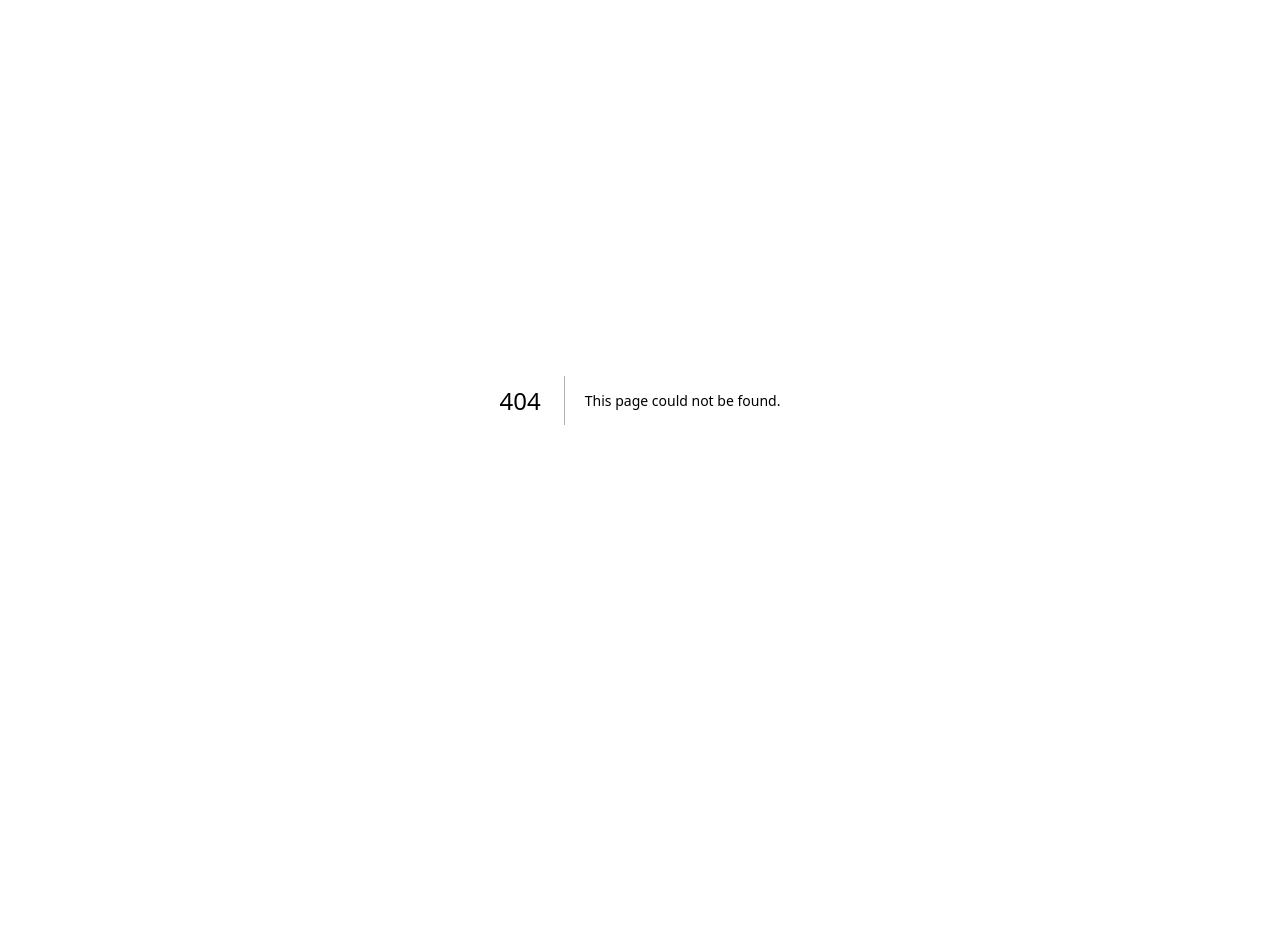
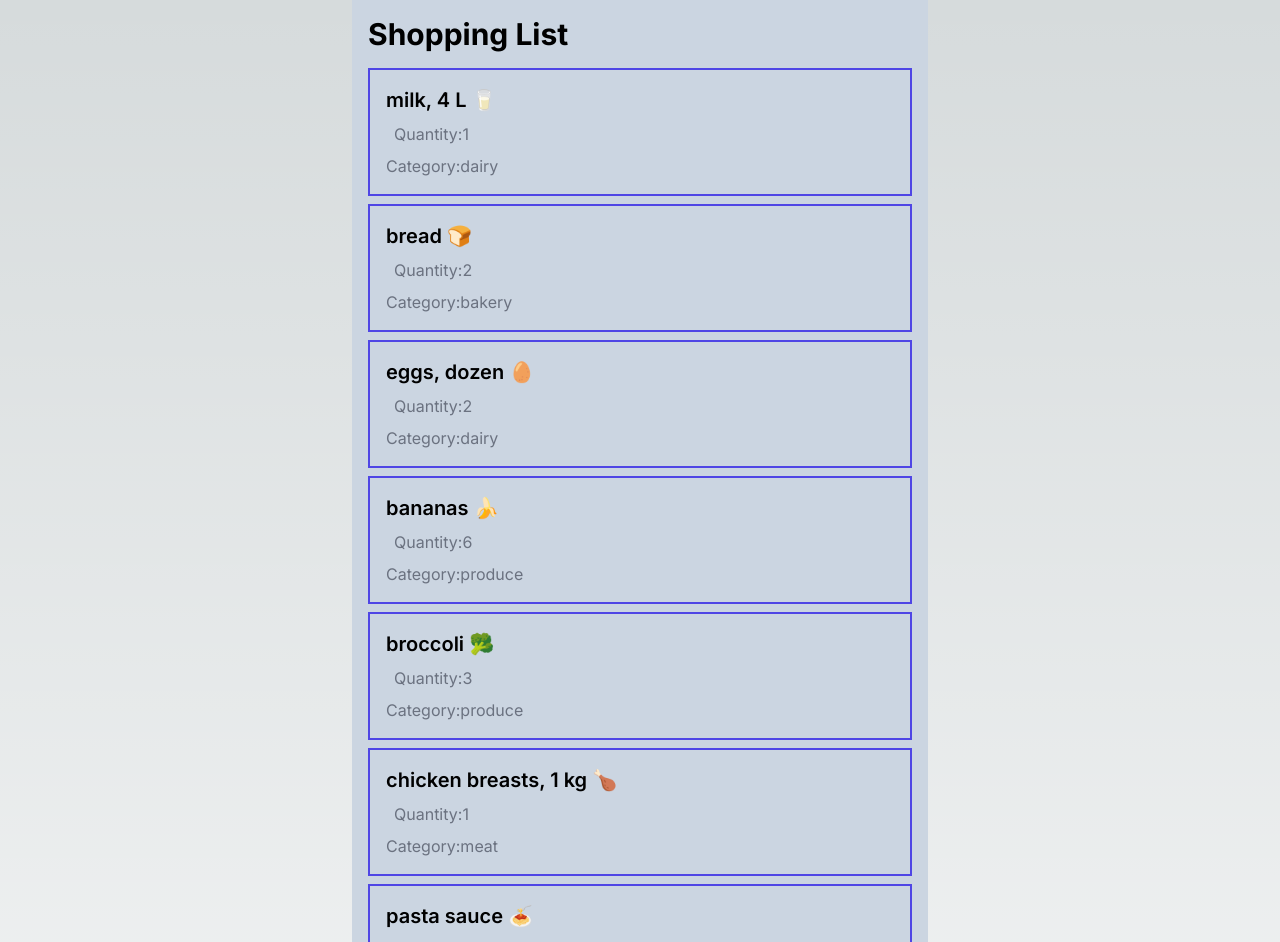
Before and after one commit to Daniel-Akpan/cprg306-assignments, a Next.js app: page /week-3 in a window 1280 px wide. Before the commit this address had no page. Shown: the top 942 px of the page. Before the commit the page ends 800 px from the top, so only its background shows below. Built offline with nearby package versions, Linux system fonts and the light colour scheme.

Commit message:
adding week 3

```diff
--- a/app/page.js
+++ b/app/page.js
@@ -1,12 +1,12 @@
 import React from 'react';
 import Link from 'next/link';
 
-export default function Home() {
+export default function page() {
   return (
-    <main>
-      <h1>CPRG 306: Web Development 2 - Assignments</h1>
-      <Link href="/week-2">Link to week-2 page </Link>
-      <h1></h1>
+    <main className="max-w-2xl mx-auto p-4">
+      <h1 className="text-3xl font-bold mb-4">CPRG 306: Web Development 2 - Assignments</h1>
+      <Link className="text-blue-500 hover:underline " href="/week-2">Link to week-2 page</Link>
+      <p><Link className="text-blue-500 hover:underline " href="/week-3">Link to week-3 page</Link></p>
     </main>
   );
 }
--- /dev/null
+++ b/app/week-3/item-list.js
@@ -0,0 +1,77 @@
+import React from 'react';
+import Item from './item';
+
+const ItemList = () => {
+  const items = [
+    {
+      name: "milk, 4 L 🥛",
+      quantity: 1,
+      category: "dairy",
+    },
+    {
+      name: "bread 🍞",
+      quantity: 2,
+      category: "bakery",
+    },
+    {
+      name: "eggs, dozen 🥚",
+      quantity: 2,
+      category: "dairy",
+    },
+    {
+      name: "bananas 🍌",
+      quantity: 6,
+      category: "produce",
+    },
+    {
+      name: "broccoli 🥦",
+      quantity: 3,
+      category: "produce",
+    },
+    {
+      name: "chicken breasts, 1 kg 🍗",
+      quantity: 1,
+      category: "meat",
+    },
+    {
+      name: "pasta sauce 🍝",
+      quantity: 3,
+      category: "canned goods",
+    },
+    {
+      name: "spaghetti, 454 g 🍝",
+      quantity: 2,
+      category: "dry goods",
+    },
+    {
+      name: "toilet paper, 12 pack 🧻",
+      quantity: 1,
+      category: "household",
+    },
+    {
+      name:"paper towels, 6 pack",
+      quantity: 1,
+      category: "household",
+    },
+    {
+      name: "dish soap 🍽️",
+      quantity: 1,
+      category: "household",
+    },
+    {
+      name: "hand soap 🧼",
+      quantity: 4,
+      category: "household",
+    },
+  ];
+
+  return (
+    <ul>
+      {items.map((item, index) => (
+        <Item key={index} {...item} />
+      ))}
+    </ul>
+  );
+};
+
+export default ItemList;
--- /dev/null
+++ b/app/week-3/item.js
@@ -0,0 +1,15 @@
+import React from 'react';
+
+const Item = ({ name, quantity, category }) => {
+  return (
+    <li className="p-4 mb-2 border-solid border-2 border-indigo-600">
+      <div>
+        <h3 className="text-xl font-semibold">{name}</h3>
+        <p className="text-gray-500 p-2">Quantity:{quantity}</p>
+        <p className="text-gray-500">Category:{category}</p>
+      </div>
+    </li>
+  );
+};
+
+export default Item;
--- /dev/null
+++ b/app/week-3/page.js
@@ -0,0 +1,14 @@
+import React from 'react';
+import ItemList from './item-list';
+
+const Page = () => {
+  return (
+    <main className="max-w-xl mx-auto p-4 bg-slate-300 ">
+      <h1 className="text-3xl font-bold mb-4">Shopping List</h1>
+      <ItemList />
+    </main>
+
+  );
+};
+
+export default Page;
```
